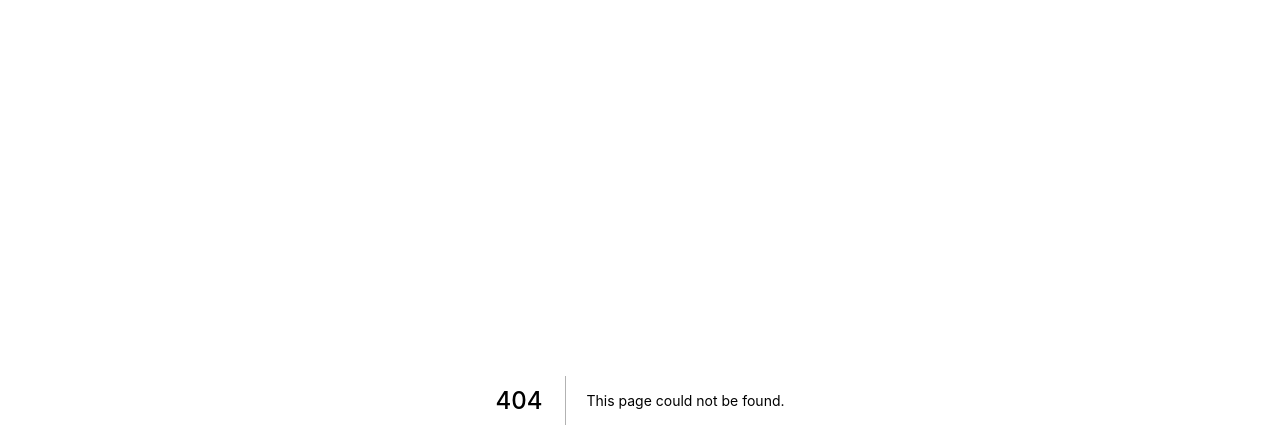
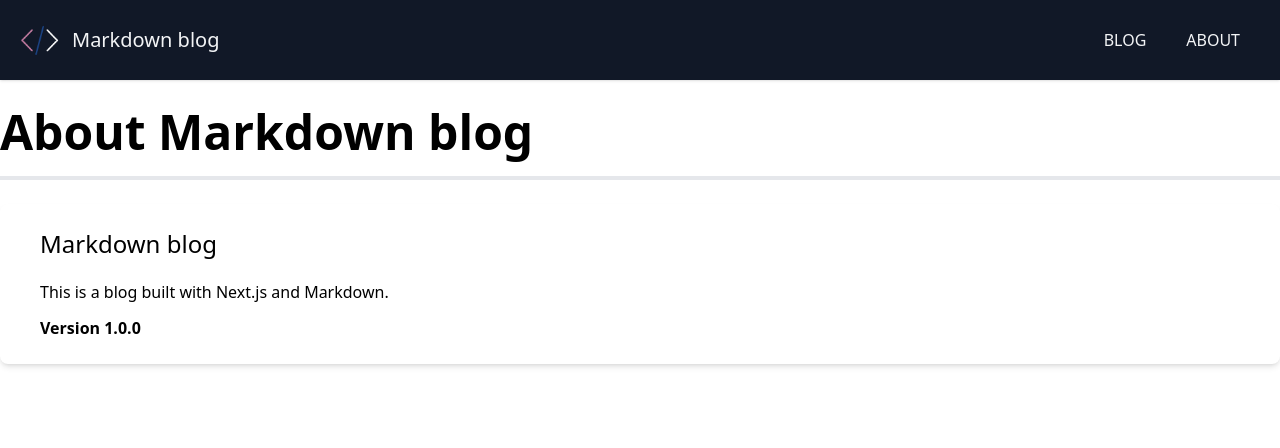
Before and after one commit to yenilikci/nextjs-markdown-blog, a Next.js app: page /about in a window 1280 px wide. Before the commit this address had no page. Shown: the top 448 px of the page. Built offline with nearby package versions, Linux system fonts and the light colour scheme.

Commit message:
add about and 404 page

```diff
--- /dev/null
+++ b/pages/404.js
@@ -0,0 +1,20 @@
+import Image from "next/image";
+import Layout from "../components/Layout";
+
+export default function NotFoundPage() {
+    return (
+        <Layout title="Page not found">
+            <div className="flex flex-col items-center mt-20">
+                <Image src="/images/logo.png" width={70} height={70} className="bg-gray-800 rounded-2xl"/>
+
+                <h1 className="text-6xl my-5">
+                    Whoops!
+                </h1>
+
+                <h2 className="text-gray-400 text-4xl mb-5">
+                    This page doesn't exist.
+                </h2>
+            </div>
+        </Layout>
+    );
+}
--- /dev/null
+++ b/pages/about.js
@@ -0,0 +1,25 @@
+import Layout from "../components/Layout";
+
+export default function About() {
+    return (
+        <Layout title="About Markdown blog">
+            <h1 className="text-5xl border-b-4 pb-5 font-bold">
+                About Markdown blog
+            </h1>
+
+            <div className="bg-white shadow-md rounded-lg px-10 py-6 mt-6">
+                <h3 className="text-2xl mb-5">
+                    Markdown blog
+                </h3>
+
+                <p className="mb-3">
+                    This is a blog built with Next.js and Markdown.
+                </p>
+
+                <p>
+                    <span className="font-bold">Version 1.0.0</span>
+                </p>
+            </div>
+        </Layout>
+    )
+}
```
